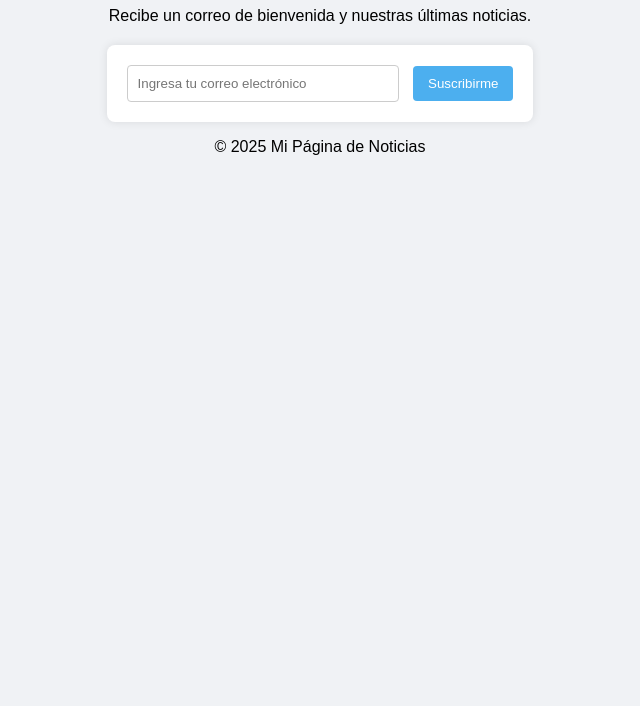
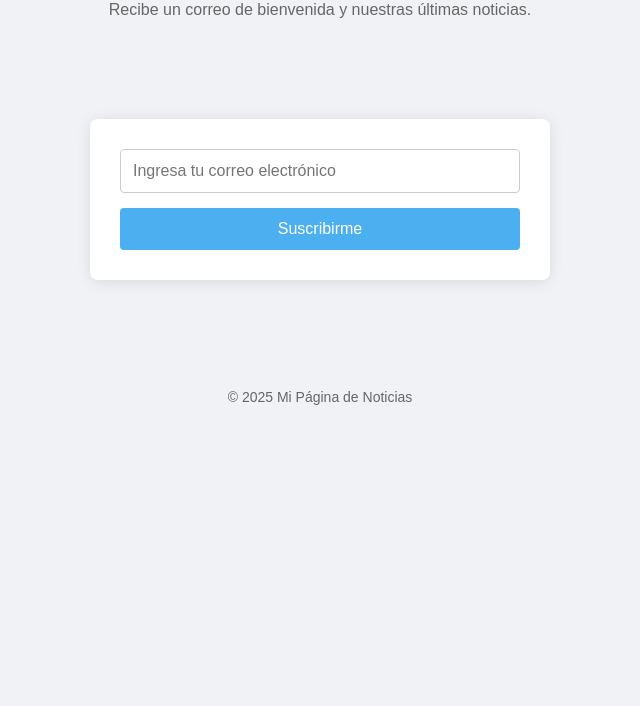
Before and after one commit to Lafao18/Envio-de-correos, a plain HTML site: page index.html in a window 1280 px wide. Shown: the part 94-800 px from the top of the page, without its empty margins (320-960 px from the left). Drawn offline with Linux system fonts and the light colour scheme.

Commit message:
Update style.css

```diff
--- a/style.css
+++ b/style.css
@@ -7,34 +7,93 @@ body {
 }
 
 header {
-  margin-bottom: 20px;
+  margin-bottom: 30px;
+}
+
+header h1 {
+  color: #333;
+  margin-bottom: 10px;
+}
+
+header p {
+  color: #666;
+  font-size: 16px;
+}
+
+main {
+  display: flex;
+  justify-content: center;
+  align-items: center;
+  min-height: 300px;
 }
 
 form {
   background: white;
-  padding: 20px;
-  display: inline-block;
+  padding: 30px;
   border-radius: 8px;
-  box-shadow: 0 0 10px rgba(0, 0, 0, 0.1);
+  box-shadow: 0 2px 15px rgba(0, 0, 0, 0.1);
+  max-width: 400px;
+  width: 100%;
 }
 
 input {
-  padding: 10px;
-  width: 250px;
-  margin-right: 10px;
+  padding: 12px;
+  width: 100%;
+  margin-bottom: 15px;
   border: 1px solid #ccc;
   border-radius: 4px;
+  font-size: 16px;
+  box-sizing: border-box;
+}
+
+input:focus {
+  outline: none;
+  border-color: #4cafef;
+  box-shadow: 0 0 5px rgba(76, 175, 239, 0.3);
 }
 
 button {
-  padding: 10px 15px;
+  padding: 12px 20px;
   background: #4cafef;
   color: white;
   border: none;
   border-radius: 4px;
   cursor: pointer;
+  font-size: 16px;
+  width: 100%;
+  transition: background 0.3s ease;
 }
 
 button:hover {
   background: #3598db;
 }
+
+button:disabled {
+  background: #ccc;
+  cursor: not-allowed;
+}
+
+footer {
+  margin-top: 40px;
+  color: #666;
+  font-size: 14px;
+}
+
+.mensaje {
+  margin-top: 15px;
+  padding: 10px;
+  border-radius: 4px;
+  display: none;
+}
+
+.mensaje.exito {
+  background: #d4edda;
+  color: #155724;
+  border: 1px solid #c3e6cb;
+}
+
+.mensaje.error {
+  background: #f8d7da;
+  color: #721c24;
+  border: 1px solid #f5c6cb;
+}
```
